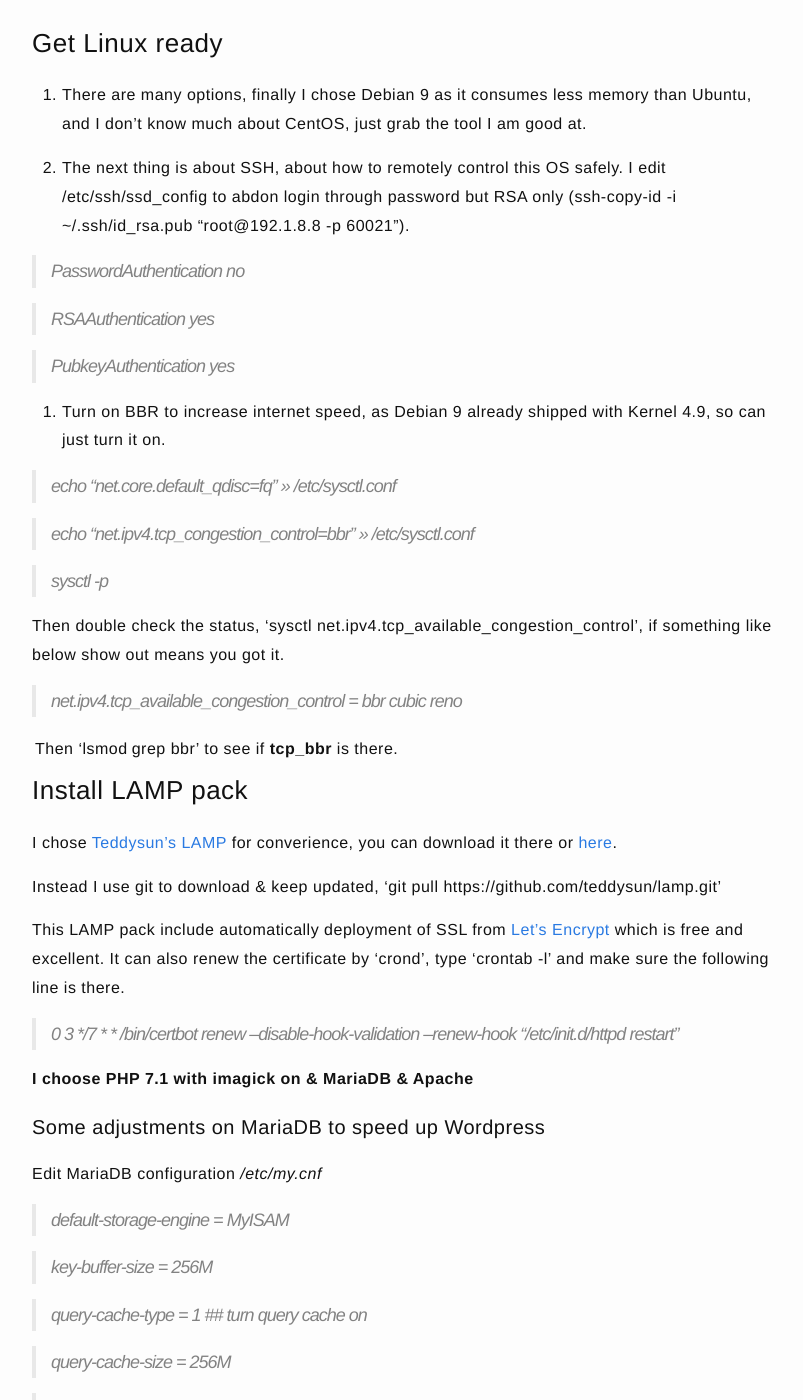
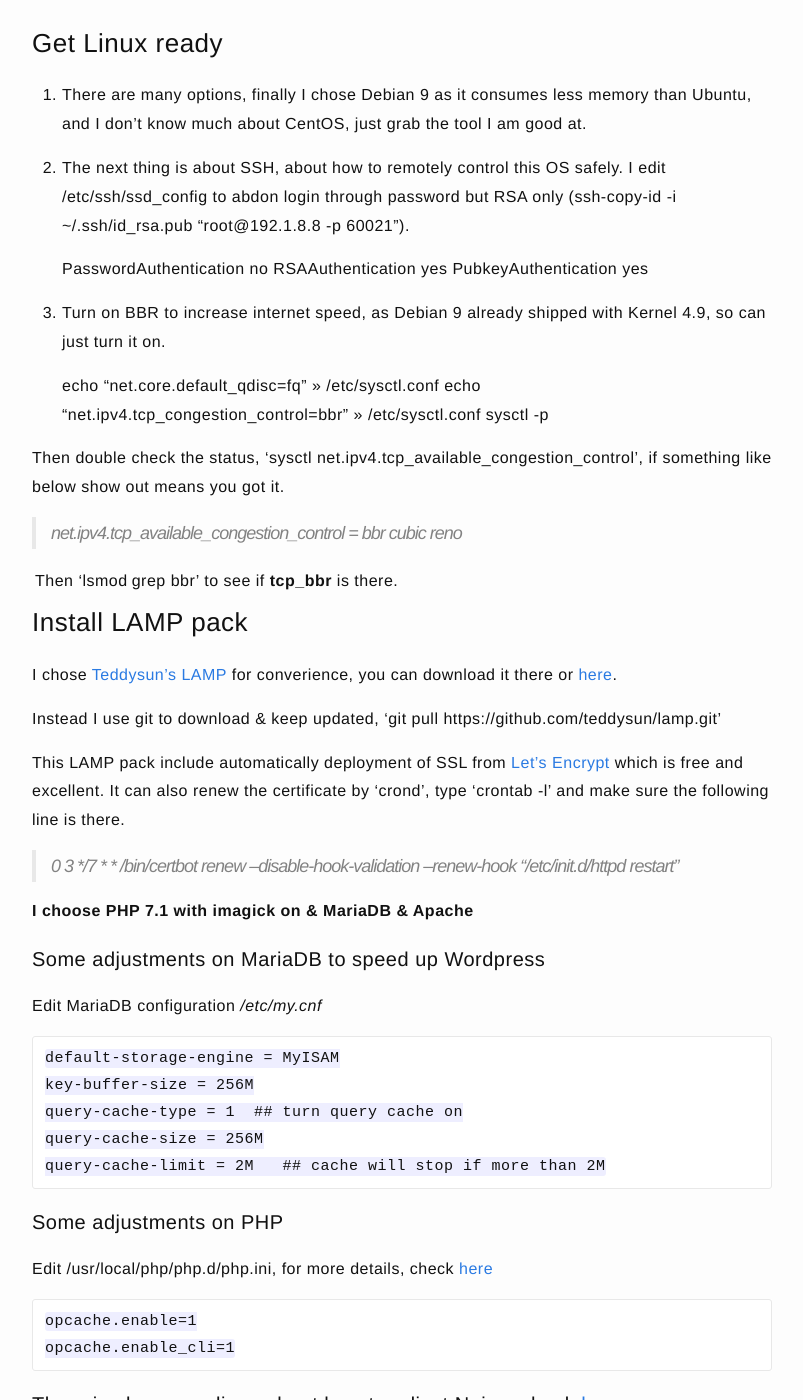
Before and after one commit to jazzi/jazzi.github.io, a Jekyll site: the page built from _posts/2018-03-15-setup-wordpress-in-vps.md, in a window 1280 px wide and 1400 px high, scrolled down 378 px. Shown: the whole window, without its empty margins (238-1041 px from the left). Built offline with Jekyll 4.4.1, drawn with Linux system fonts in a browser that asks for light colours; some of the changed text lies outside the part shown.

Commit message:
new post

```diff
--- a/_posts/2018-03-15-setup-wordpress-in-vps.md
+++ b/_posts/2018-03-15-setup-wordpress-in-vps.md
@@ -12,19 +12,15 @@ This is my note about how to build a fast & secure Wordpress eCommerce website w
 
 2. The next thing is about SSH, about how to remotely control this OS safely. I edit /etc/ssh/ssd_config to abdon login through password but RSA only (ssh-copy-id -i ~/.ssh/id_rsa.pub "root@192.1.8.8 -p 60021").
 
-> PasswordAuthentication  no
-
-> RSAAuthentication       yes
-
-> PubkeyAuthentication    yes
+    PasswordAuthentication  no
+    RSAAuthentication       yes
+    PubkeyAuthentication    yes
 
 3. Turn on BBR to increase internet speed, as Debian 9 already shipped with Kernel 4.9, so can just turn it on.
 
-> echo "net.core.default_qdisc=fq" >> /etc/sysctl.conf
-
-> echo "net.ipv4.tcp_congestion_control=bbr" >> /etc/sysctl.conf
-
-> sysctl -p
+    echo "net.core.default_qdisc=fq" >> /etc/sysctl.conf
+    echo "net.ipv4.tcp_congestion_control=bbr" >> /etc/sysctl.conf
+    sysctl -p
 
 Then double check the status, 'sysctl net.ipv4.tcp_available_congestion_control', if something like below show out means you got it.
 
@@ -46,22 +42,17 @@ This LAMP pack include automatically deployment of SSL from [Let's Encrypt](http
 #### Some adjustments on MariaDB to speed up Wordpress
 Edit MariaDB configuration */etc/my.cnf*
 
-> default-storage-engine = MyISAM
-
-> key-buffer-size = 256M
-
-> query-cache-type = 1  ## turn query cache on
-
-> query-cache-size = 256M
-
-> query-cache-limit = 2M   ## cache will stop if more than 2M
+    default-storage-engine = MyISAM
+    key-buffer-size = 256M
+    query-cache-type = 1  ## turn query cache on
+    query-cache-size = 256M
+    query-cache-limit = 2M   ## cache will stop if more than 2M
 
 #### Some adjustments on PHP
 Edit /usr/local/php/php.d/php.ini, for more details, check [here](http://blog.csdn.net/weixin_36333654/article/details/52770325)
 
-> opcache.enable=1
-
-> opcache.enable_cli=1
+    opcache.enable=1
+    opcache.enable_cli=1
 
 #### There is also some lines about how to adjust Nginx, check [here](http://www.elecfans.com/d/633003.html)
 
```
